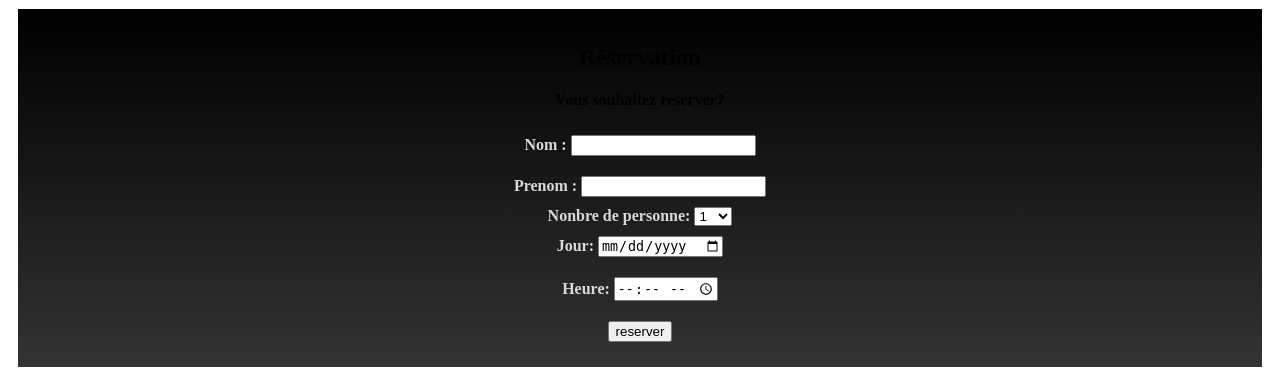
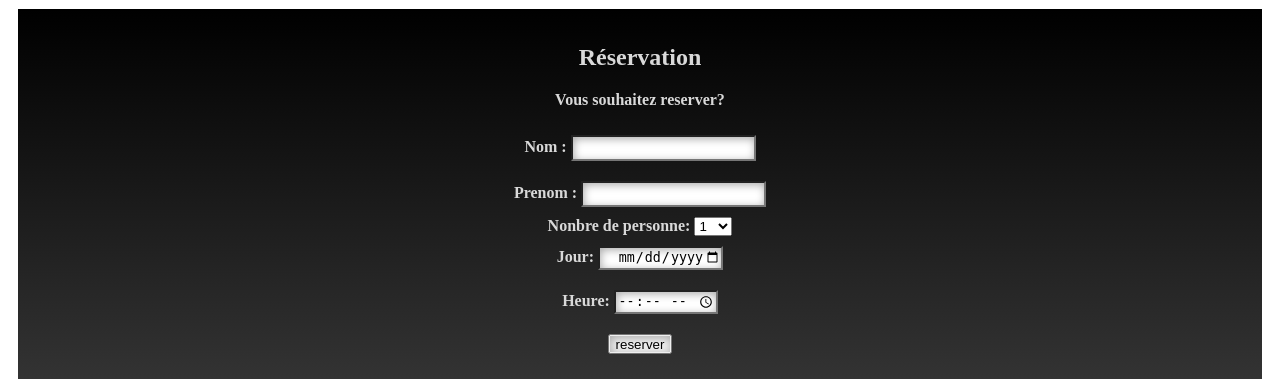
Before and after one commit to Archoss/siteVitrine, a PHP site: page / in a window 1280 px wide; the page is wider, and only the part inside the window is pictured. Shown: the part 1009-1393 px from the top of that part. Run offline with PHP 8.4, Linux system fonts and the light colour scheme.

Commit message:
NEW css reserve

```diff
--- a/css/style.css
+++ b/css/style.css
@@ -202,6 +202,16 @@ nav ul li a{
 	color: #d9d9d9;
 }
 
+#reserve label,h2,p{
+	color: #d9d9d9;
+}
+
+#reserve input{
+	text-align: right;
+	box-shadow: inset 1px 2px 8px darkgrey;
+	height: 20px;
+}
+
 input{
 	margin-top: 10px;
 	margin-bottom: 10px;
```
